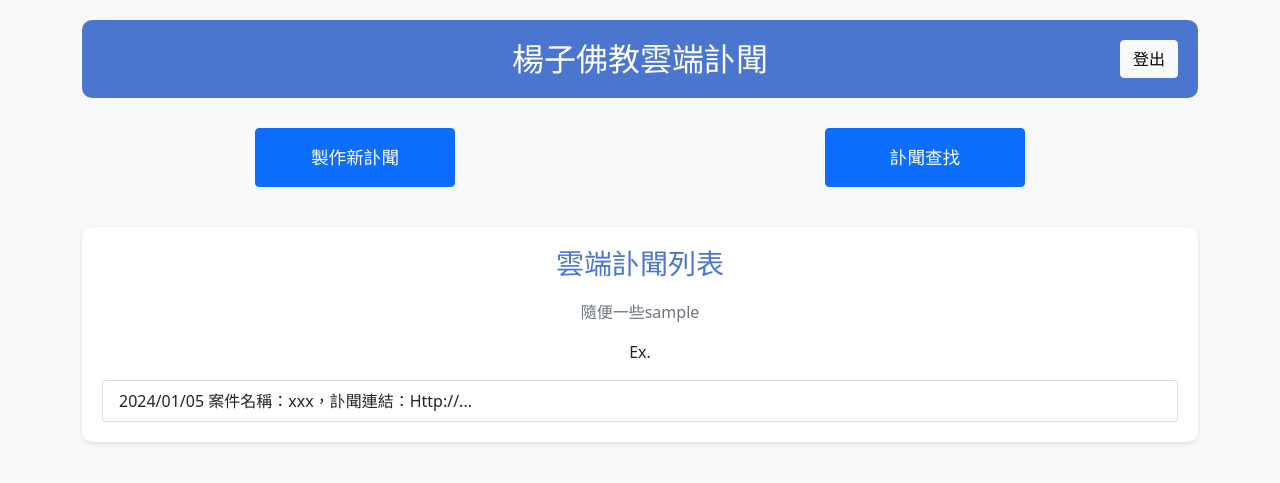
After one commit to rexli11/cloud_obituary, a Django app: page /obituary/ in a window 1280 px wide. The commit adds this page. Shown: the top 483 px of the page. Run offline with Django 4.2, Linux system fonts and the light colour scheme; a user stored in the database is signed in.

Commit message:
1. 更新readme.md, 2.建立obituary_base.html作為訃聞主頁, 3.調整login機制, 4.新增登出按鈕

```diff
--- a/cloud_app/views.py
+++ b/cloud_app/views.py
@@ -1,6 +1,8 @@
 from django.shortcuts import render, redirect
-from django.contrib.auth import authenticate, login
+from django.contrib.auth import authenticate, login, logout
 from django.contrib import messages
+from django.contrib.auth.decorators import login_required
+from django.urls import reverse
 
 def home_view(request):
     return render(request, 'base.html')
@@ -13,8 +15,30 @@ def login_view(request):
 
         if user is not None:
             login(request, user)
-            return redirect('home')  # 登入成功後轉向的頁面
+            next_url = request.POST.get('next', '')
+            if next_url:
+                return redirect(next_url)
+            return redirect('home')
         else:
             messages.error(request, '帳號或密碼錯誤')
 
-    return render(request, 'login.html')
+    next_url = request.GET.get('next', '')
+    return render(request, 'login.html', {'next': next_url})
+
+def logout_view(request):
+    logout(request)
+    return redirect('home')
+
+@login_required(login_url='login')
+def obituary_base(request):
+    if not request.user.is_authenticated:
+        return redirect('login')
+    return render(request, 'obituary_base.html')
+
+@login_required(login_url='login')
+def create_obituary(request):
+    return render(request, 'create_obituary.html')
+
+@login_required(login_url='login')
+def search_obituary(request):
+    return render(request, 'search_obituary.html')
--- a/cloud_obituary/urls.py
+++ b/cloud_obituary/urls.py
@@ -1,19 +1,3 @@
-"""
-URL configuration for cloud_obituary project.
-
-The `urlpatterns` list routes URLs to views. For more information please see:
-    https://docs.djangoproject.com/en/4.2/topics/http/urls/
-Examples:
-Function views
-    1. Add an import:  from my_app import views
-    2. Add a URL to urlpatterns:  path('', views.home, name='home')
-Class-based views
-    1. Add an import:  from other_app.views import Home
-    2. Add a URL to urlpatterns:  path('', Home.as_view(), name='home')
-Including another URLconf
-    1. Import the include() function: from django.urls import include, path
-    2. Add a URL to urlpatterns:  path('blog/', include('blog.urls'))
-"""
 from django.contrib import admin
 from django.urls import path
 from cloud_app import views
@@ -22,4 +6,8 @@ urlpatterns = [
     path('admin/', admin.site.urls),
     path('', views.home_view, name='home'),
     path('login/', views.login_view, name='login'),
+    path('logout/', views.logout_view, name='logout'),
+    path('obituary/', views.obituary_base, name='obituary_base'),
+    path('obituary/create/', views.create_obituary, name='create_obituary'),
+    path('obituary/search/', views.search_obituary, name='search_obituary'),
 ]
--- a/templates/base.html
+++ b/templates/base.html
@@ -99,7 +99,7 @@
             <a href="{% url 'login' %}" class="service-button">
                 進入雲端案件管理
             </a>
-            <a href="{% url 'login' %}" class="service-button">
+            <a href="{% url 'login' %}?next={% url 'obituary_base' %}" class="service-button">
                 進入雲端訃聞製作
             </a>
             <a href="https://social-data-dash.onrender.com" class="service-button">
--- a/templates/login.html
+++ b/templates/login.html
@@ -89,8 +89,9 @@
                             {% endfor %}
                         {% endif %}
 
-                        <form method="POST">
+                        <form method="post" action="{% url 'login' %}{% if next %}?next={{ next }}{% endif %}">
                             {% csrf_token %}
+                            <input type="hidden" name="next" value="{{ next }}">
                             <div class="mb-4">
                                 <label for="username" class="form-label">請輸入帳號</label>
                                 <input type="text" class="form-control" id="username" name="username"
--- /dev/null
+++ b/templates/obituary_base.html
@@ -0,0 +1,99 @@
+<!DOCTYPE html>
+<html lang="zh-Hant">
+<head>
+    <meta charset="UTF-8">
+    <meta name="viewport" content="width=device-width, initial-scale=1.0">
+    <title>楊子佛教禮儀雲端訃聞系統</title>
+    <link href="https://cdn.jsdelivr.net/npm/bootstrap@5.1.3/dist/css/bootstrap.min.css" rel="stylesheet">
+    <style>
+        body {
+            background-color: #f8f9fa;
+            padding: 20px;
+        }
+
+        .title-container {
+            background-color: #4a76cf;
+            color: white;
+            padding: 20px;
+            border-radius: 10px;
+            margin-bottom: 30px;
+            text-align: center;
+            position: relative;
+        }
+
+        .logout-btn {
+            position: absolute;
+            right: 20px;
+            top: 50%;
+            transform: translateY(-50%);
+        }
+
+        .button-container {
+            margin-bottom: 40px;
+        }
+
+        .btn-custom {
+            width: 200px;
+            padding: 15px;
+            font-size: 1.1rem;
+        }
+
+        .obituary-list {
+            background-color: white;
+            border-radius: 10px;
+            padding: 20px;
+            box-shadow: 0 2px 4px rgba(0,0,0,0.1);
+        }
+
+        .list-title {
+            color: #4a76cf;
+            margin-bottom: 20px;
+        }
+
+        @media (max-width: 768px) {
+            .logout-btn {
+                position: static;
+                margin-top: 10px;
+                transform: none;
+            }
+        }
+    </style>
+</head>
+<body>
+    <div class="container">
+        <!-- 標題和登出按鈕 -->
+        <div class="title-container">
+            <h2 class="mb-0">楊子佛教雲端訃聞</h2>
+            <a href="{% url 'logout' %}" class="btn btn-light logout-btn">登出</a>
+        </div>
+
+        <!-- 按鈕區 -->
+        <div class="row button-container">
+            <div class="col-md-6 text-center mb-3 mb-md-0">
+                <a href="{% url 'create_obituary' %}" class="btn btn-primary btn-custom">
+                    製作新訃聞
+                </a>
+            </div>
+            <div class="col-md-6 text-center">
+                <a href="{% url 'search_obituary' %}" class="btn btn-primary btn-custom">
+                    訃聞查找
+                </a>
+            </div>
+        </div>
+
+        <!-- 訃聞列表 -->
+        <div class="obituary-list">
+            <h3 class="text-center list-title">雲端訃聞列表</h3>
+            <p class="text-center text-muted">隨便一些sample</p>
+            <p class="text-center">Ex.</p>
+            <div class="list-group">
+                <a href="#" class="list-group-item list-group-item-action">
+                    2024/01/05 案件名稱：xxx，訃聞連結：Http://...
+                </a>
+            </div>
+        </div>
+    </div>
+
+    <script src="https://cdn.jsdelivr.net/npm/bootstrap@5.1.3/dist/js/bootstrap.bundle.min.js"></script>
+</body>
+</html>
```
Also changed, not shown: 雲端訃聞系統.txt (added, +9 -0 lines), db.sqlite3, photo_sample/2024-11-19_144956.png (added), readme.md.
